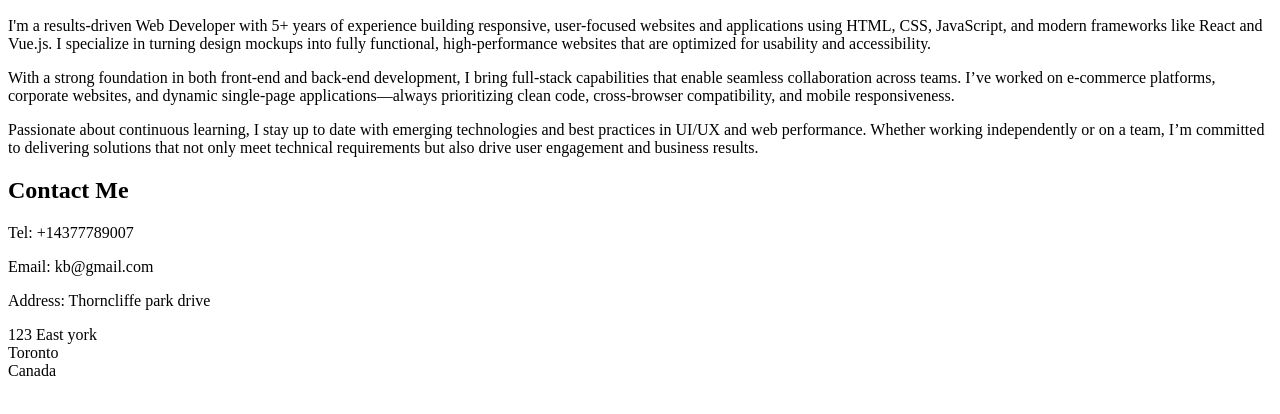
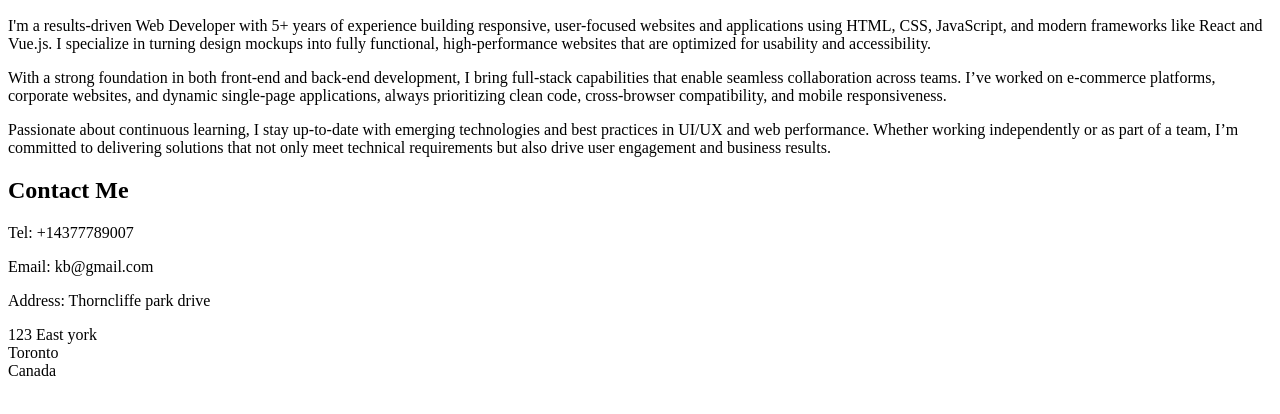
Before and after one commit to kbharda/Capstone-Project-1-Resume, a plain HTML site: page public/aboutme.html in a window 1280 px wide. Shown: the part 50-464 px from the top of the page. Drawn offline with Linux system fonts and the light colour scheme.

Commit message:
Update aboutme.html

```diff
--- a/public/aboutme.html
+++ b/public/aboutme.html
@@ -12,10 +12,10 @@
           I'm a results-driven Web Developer with 5+ years of experience building responsive, user-focused websites and applications using HTML, CSS, JavaScript, and modern frameworks like React and Vue.js. I specialize in turning design mockups into fully functional, high-performance websites that are optimized for usability and accessibility.
         </p>
         <p>
-          With a strong foundation in both front-end and back-end development, I bring full-stack capabilities that enable seamless collaboration across teams. I’ve worked on e-commerce platforms, corporate websites, and dynamic single-page applications—always prioritizing clean code, cross-browser compatibility, and mobile responsiveness.
+          With a strong foundation in both front-end and back-end development, I bring full-stack capabilities that enable seamless collaboration across teams. I’ve worked on e-commerce platforms, corporate websites, and dynamic single-page applications, always prioritizing clean code, cross-browser compatibility, and mobile responsiveness.
         </p>
         <p>
-          Passionate about continuous learning, I stay up to date with emerging technologies and best practices in UI/UX and web performance. Whether working independently or on a team, I’m committed to delivering solutions that not only meet technical requirements but also drive user engagement and business results.
+          Passionate about continuous learning, I stay up-to-date with emerging technologies and best practices in UI/UX and web performance. Whether working independently or as part of a team, I’m committed to delivering solutions that not only meet technical requirements but also drive user engagement and business results.
         </p>
         <h2>Contact Me</h2>
 
```
